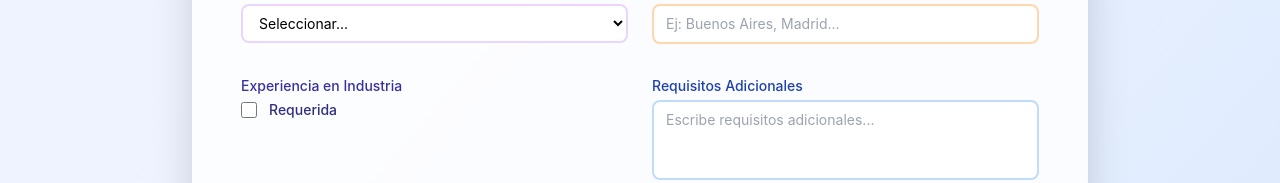
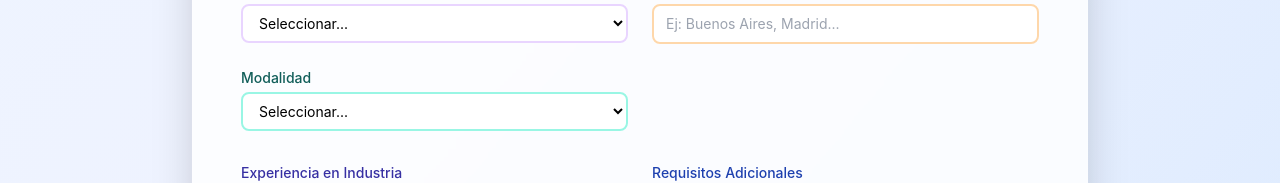
Before and after one commit to Cv-Vision/CVision-Frontend, a React (Vite) app: page /recruiter/create-job in a window 1280 px wide. Shown: the part 999-1182 px from the top of the page. Built offline with nearby package versions, Linux system fonts and the light colour scheme; no server answers.

Commit message:
Modificadas las views Que usan los hooks cambiados anteriormente

```diff
--- a/src/components/applicant/JobSearchAdvancedFilters.tsx
+++ b/src/components/applicant/JobSearchAdvancedFilters.tsx
@@ -11,8 +11,7 @@ interface Props {
 const JobSearchAdvancedFilters: FC<Props> = ({ filters, onChange }) => {
     const experienceLevels = ["JUNIOR", "SEMISENIOR", "SENIOR"]; // backend enums
     const contractTypes = ["FULL_TIME", "PART_TIME", "CONTRACT", "FREELANCE", "INTERNSHIP"]; // backend enums
-    // Todo: Agregar filtro de modalidad cuando esté en el backend
-    // const modalities = ["Remoto", "Híbrido", "Presencial"]; // deprecated
+    const modal = ["REMOTE", "ONSITE", "HYBRID"]; // backend enums
 
     return (
         <div className="bg-gradient-to-r from-blue-50 to-indigo-50 p-8 rounded-2xl shadow-lg border border-blue-100 w-full flex flex-col gap-6">
@@ -20,10 +19,7 @@ const JobSearchAdvancedFilters: FC<Props> = ({ filters, onChange }) => {
             <FormInput label="Ubicación" value={filters.location || ""} onChange={(v) => onChange("location", v)} />
             <FormSelect label="Nivel de experiencia" value={filters.experience_level || filters.seniorityLevel || ""} onChange={(v) => onChange("experience_level", v)} options={experienceLevels} />
             <FormSelect label="Tipo de contrato" value={filters.contract_type || filters.contractType || ""} onChange={(v) => onChange("contract_type", v)} options={contractTypes} />
-            {/* TODO: Agregar filtro de modalidad cuando esté en el backend
-             <FormSelect label="Modalidad (Deprecado)" value={filters.modality || ""} onChange={(v) => onChange("modality", v)} options={modalities} />
-
-            */}
+            <FormSelect label="Modalidad" value={filters.modal || ""} onChange={(v) => onChange("modal", v)} options={modal} />
         </div>
     );
 };
--- a/src/components/applicant/JobSearchResults.tsx
+++ b/src/components/applicant/JobSearchResults.tsx
@@ -105,6 +105,11 @@ const JobSearchResults = ({
                                                 {job.location}
                                             </span>
                                         )}
+                                        {job.modal && (
+                                            <span className="bg-gradient-to-r from-teal-100 to-teal-200 text-teal-800 text-sm px-3 py-1 rounded-xl border border-teal-200 font-medium">
+                                                {job.modal}
+                                            </span>
+                                        )}
                                     </div>
                                     <div className="flex flex-wrap gap-3">
                                         <button
--- a/src/components/dashboard/JobPostingRow.tsx
+++ b/src/components/dashboard/JobPostingRow.tsx
@@ -35,6 +35,20 @@ const getStatusColorClass = (status: string) => {
     }
 };
 
+// Color classes para modalidad
+const getModalColorClass = (modal: string) => {
+    switch (modal) {
+        case 'REMOTE':
+            return 'bg-gradient-to-r from-indigo-100 to-indigo-200 text-indigo-800 border border-indigo-300';
+        case 'HYBRID':
+            return 'bg-gradient-to-r from-blue-100 to-blue-200 text-blue-800 border border-blue-300';
+        case 'ONSITE':
+            return 'bg-gradient-to-r from-teal-100 to-teal-200 text-teal-800 border border-teal-300';
+        default:
+            return 'bg-gradient-to-r from-gray-100 to-gray-200 text-gray-700 border border-gray-300';
+    }
+};
+
 export function JobRow({
     job,
     onRowClick,
@@ -58,6 +72,19 @@ export function JobRow({
             <p className="text-sm text-gray-700 line-clamp-2 leading-relaxed">
                 {job.description}
             </p>
+        </TableCell>,
+
+        // NEW Modalidad column
+        <TableCell key="modal">
+            <div className="flex items-center justify-center">
+                {job.modal ? (
+                    <span className={`px-3 py-1.5 inline-flex text-xs leading-5 font-semibold rounded-full ${getModalColorClass(job.modal)}`}>
+                        {job.modal}
+                    </span>
+                ) : (
+                    <span className="text-xs text-gray-400 italic">—</span>
+                )}
+            </div>
         </TableCell>,
 
         <TableCell key="status">
--- a/src/pages/recruiter/CreateJob.tsx
+++ b/src/pages/recruiter/CreateJob.tsx
@@ -23,6 +23,7 @@ export default function CreateJob() {
   const [contractType, setContractType] = useState<'Full-time' | 'Part-time' | 'Freelance' | 'Temporal' | ''>('');
   const [additionalRequirements, setAdditionalRequirements] = useState('');
   const [jobLocation, setJobLocation] = useState('');
+  const [modal, setModal] = useState<'REMOTE' | 'ONSITE' | 'HYBRID' | ''>(''); // NEW modal state
 
   // Preguntas para aplicantes
   const [questions, setQuestions] = useState<Questions[]>([]);
@@ -55,6 +56,9 @@ export default function CreateJob() {
     if (contractType) {
       const mapped = mapContractTypeToAPI(contractType);
       if (mapped) payload.contract_type = mapped as CreateJobPayload['contract_type'];
+    }
+    if (modal) {
+      payload.modal = modal; // add modal to payload if selected
     }
 
     payload.industry_experience = { required: industryRequired, industry: industryRequired ? industryText : undefined };
@@ -217,6 +221,19 @@ export default function CreateJob() {
                 placeholder="Ej: Buenos Aires, Madrid..."
               />
             </div>
+            <div>
+              <label className="block text-sm font-medium text-teal-800 mb-1">Modalidad</label>
+              <select
+                value={modal}
+                onChange={e => setModal(e.target.value as 'REMOTE' | 'ONSITE' | 'HYBRID' | '')}
+                className="w-full text-sm border-2 border-teal-200 rounded-lg px-3 py-2 bg-white/80 backdrop-blur-sm focus:border-teal-400 focus:ring-2 focus:ring-teal-100 focus:outline-none transition-all duration-200 hover:border-teal-300"
+              >
+                <option value="">Seleccionar...</option>
+                <option value="REMOTE">Remoto</option>
+                <option value="ONSITE">Presencial</option>
+                <option value="HYBRID">Híbrido</option>
+              </select>
+            </div>
           </div>
 
           {/* Industria y adicionales */}
--- a/src/pages/recruiter/JobPostingDetails.tsx
+++ b/src/pages/recruiter/JobPostingDetails.tsx
@@ -25,6 +25,16 @@ function seniorityLabel(level?: string) {
     default: return level || '';
   }
 }
+
+function modalLabel(level?: string) {
+  switch (level) {
+    case 'REMOTE': return 'Remoto';
+    case 'ONSITE': return 'Presencial';
+    case 'HYBRID': return 'Hibrido';
+    default: return level || '';
+  }
+}
+
 function contractTypeLabel(type?: string) {
   switch (type) {
     case 'FULL_TIME': return 'Full-Time';
@@ -76,6 +86,7 @@ const JobPostingDetails = () => {
   const [newEnglishLevel, setNewEnglishLevel] = useState<'BASIC' | 'INTERMEDIATE' | 'ADVANCED' | 'NATIVE' | 'NOT_REQUIRED' | ''>('');
   const [fieldsSaveSuccess, setFieldsSaveSuccess] = useState(false);
   const [fieldsSaveError, setFieldsSaveError] = useState<string | null>(null);
+  const [newModal, setNewModal] = useState<'REMOTE' | 'ONSITE' | 'HYBRID' | ''>('');
 
   const [uploadError, setUploadError] = useState<string | null>(null);
   const [uploadSuccessMessage, setUploadSuccessMessage] = useState<string | null>(null);
@@ -287,6 +298,7 @@ const JobPostingDetails = () => {
                     setNewUbicacion(jobToShow.location || '');
                     setNewEmpresa(jobToShow.company || '');
                     setNewEnglishLevel((jobToShow.english_level as 'BASIC' | 'INTERMEDIATE' | 'ADVANCED' | 'NATIVE' | 'NOT_REQUIRED') || '');
+                    setNewModal((jobToShow.modal as 'REMOTE' | 'ONSITE' | 'HYBRID') || '');
                   }}
                   disabled={!canEditFields}
                   className="ml-2 px-4 py-1 text-sm bg-gradient-to-r from-blue-500 to-indigo-600 text-white rounded-lg disabled:opacity-50 transition-all duration-300 hover:scale-105 font-medium"
@@ -304,7 +316,8 @@ const JobPostingDetails = () => {
                           contract_type: newTipoContrato || undefined,
                           location: newUbicacion || undefined,
                           company: newEmpresa || undefined,
-                          english_level: newEnglishLevel || undefined, // Added company to the update payload
+                          english_level: newEnglishLevel || undefined,
+                          modal: newModal === '' ? null : newModal,
                         });
                         setLocalJob({
                           ...jobToShow,
@@ -312,7 +325,8 @@ const JobPostingDetails = () => {
                           contract_type: newTipoContrato,
                           location: newUbicacion,
                           company: newEmpresa,
-                          english_level: newEnglishLevel, // Ensure local state reflects the updated company
+                          english_level: newEnglishLevel,
+                          modal: newModal || undefined,
                         });
                         setIsEditingFields(false);
                         setFieldsSaveSuccess(true);
@@ -425,6 +439,23 @@ const JobPostingDetails = () => {
                   />
                 ) : (
                   <div className="text-blue-900">{jobToShow.company || <span className="text-gray-400">No especificado</span>}</div>
+                )}
+              </div>
+              <div>
+                <label className="block text-blue-700 font-medium mb-1">Modalidad</label>
+                {isEditingFields ? (
+                  <select
+                    className="w-full border-2 border-blue-200 rounded-xl px-3 py-2 focus:border-blue-500 focus:ring-4 focus:ring-blue-100 transition-all duration-300 bg-white/50"
+                    value={newModal}
+                    onChange={e => setNewModal(e.target.value as 'REMOTE' | 'ONSITE' | 'HYBRID' | '')}
+                  >
+                    <option value="">Seleccionar</option>
+                    <option value="REMOTE">Remoto</option>
+                    <option value="ONSITE">Presencial</option>
+                    <option value="HYBRID">Híbrido</option>
+                  </select>
+                ) : (
+                  <div className="text-blue-900">{modalLabel(jobToShow.modal) || <span className="text-gray-400">No especificado</span>}</div>
                 )}
               </div>
             </div>
--- a/src/pages/recruiter/JobPostings.tsx
+++ b/src/pages/recruiter/JobPostings.tsx
@@ -52,7 +52,7 @@ const JobPostings: React.FC = () => {
     }
   }, [location]);
 
-  const headers = ['Título', 'Descripción', 'Estado', 'Acciones'];
+  const headers = ['Título', 'Descripción', 'Modalidad', 'Estado', 'Acciones'];
 
   const handleRowClick = (id: string) => {
     nav(`/recruiter/job/${id}`);
```
